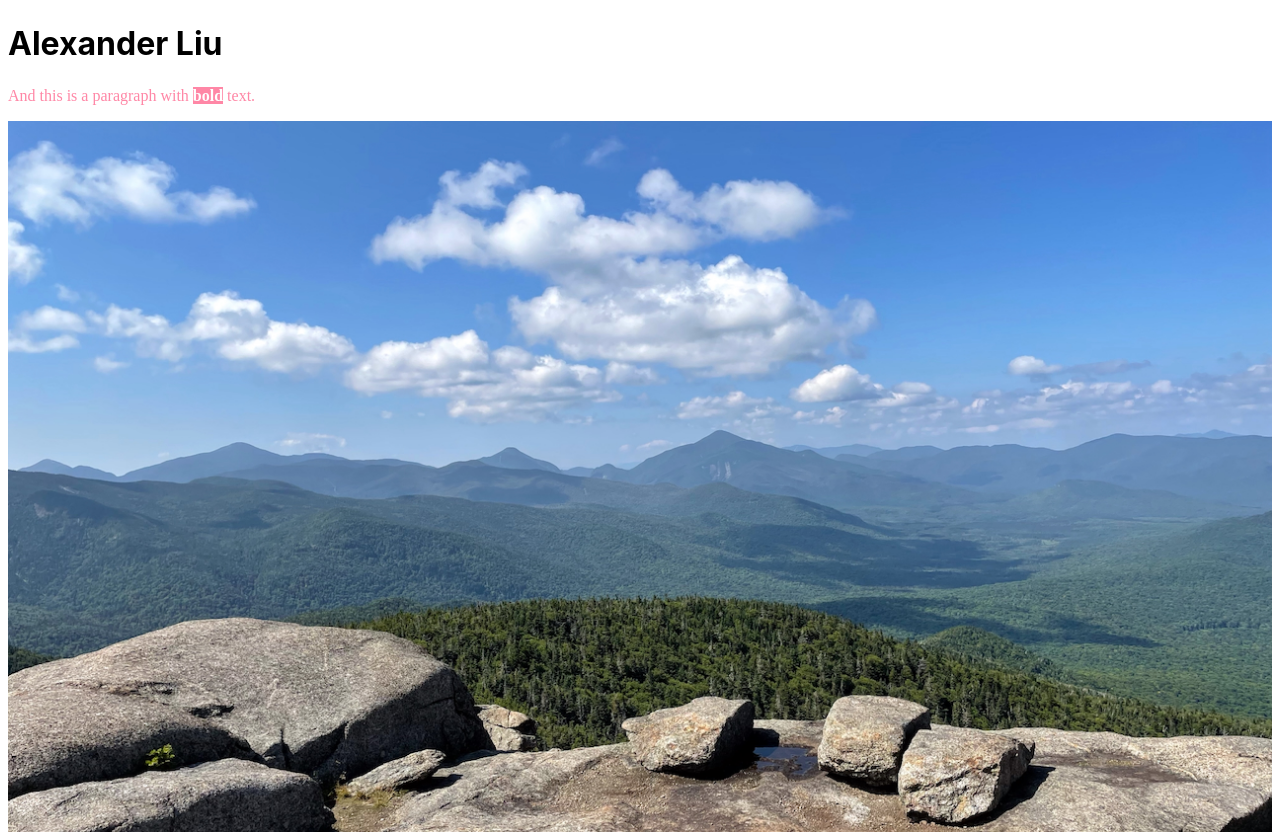
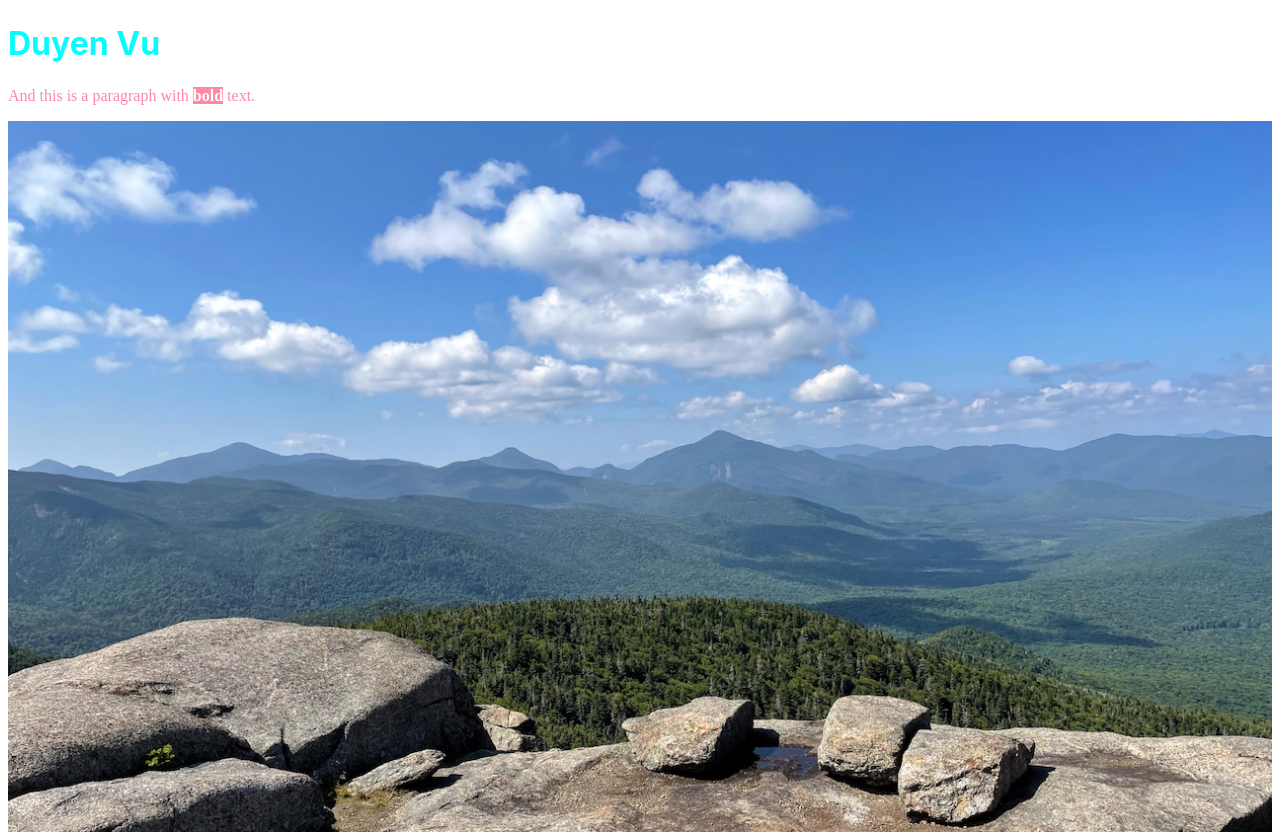
Before and after one commit to Duyenv/Netwics, a website: page index.html in a window 1280 px wide. Shown: the top 834 px of the page. Drawn offline with Linux system fonts and the light colour scheme; grey boxes are pictures that could not be loaded.

Commit message:
Change a name and title's color.

```diff
--- a/index.html
+++ b/index.html
@@ -6,7 +6,7 @@
     <link rel="stylesheet" href="./styles.css" />
   </head>
   <body>
-    <h1>Alexander Liu</h1>
+    <h1>Duyen Vu</h1>
     <p class="bold-paragraph">
       And this is a paragraph with <b id="bold">bold</b> text.
     </p>
--- a/styles.css
+++ b/styles.css
@@ -14,6 +14,7 @@ h1 {
     arial,
     sans-serif;
   margin: 24px 0;
+  color: aqua;
 }
 
 .bold-paragraph {
```
Also changed, not shown: 1 other file.
